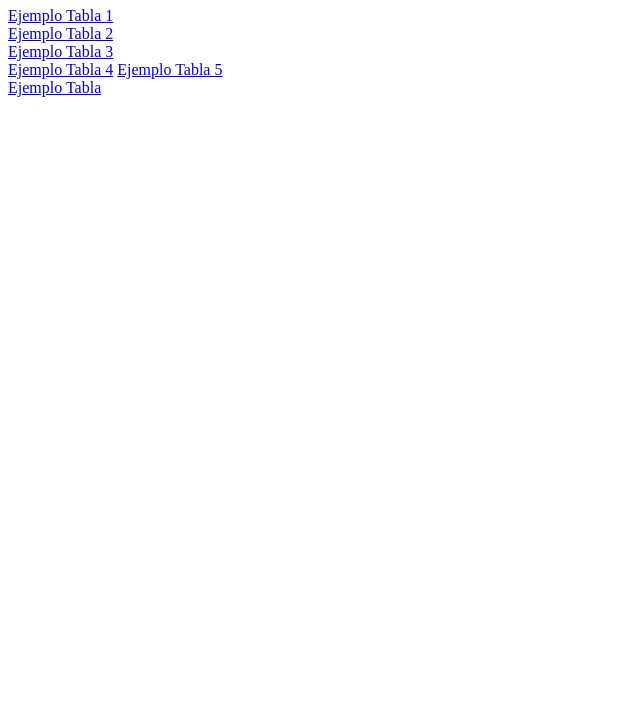
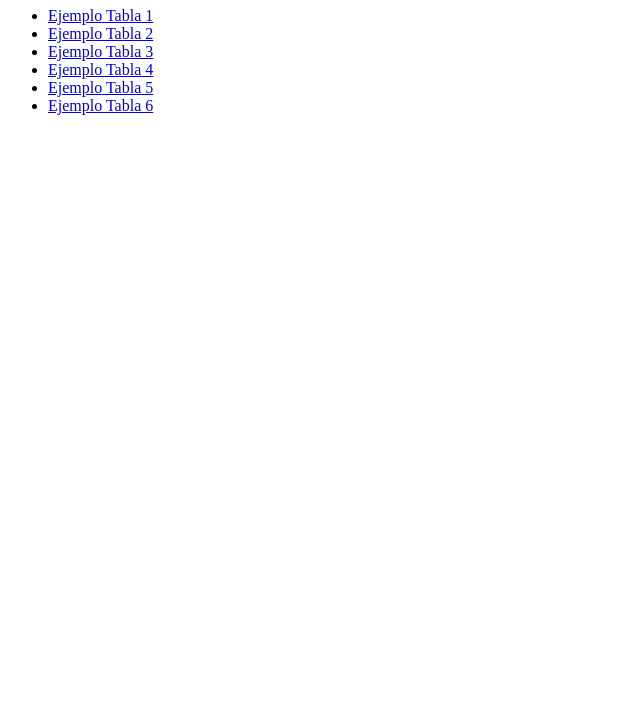
Before and after one commit to Jason3221/Proyecto-Bonificacion, a plain HTML site: page index.html in a window 1280 px wide. Shown: the part 73-800 px from the top of the page, without its empty margins (0-640 px from the left). Drawn offline with Linux system fonts and the light colour scheme.

Commit message:
Se realizó otro cambio

```diff
--- a/index.html
+++ b/index.html
@@ -9,22 +9,14 @@
 
     <h1>Menu principal</h1>
 
-    <a href="html/ejemplotabla1.html">Ejemplo Tabla 1</a>
+    <ul>
+        <li><a href="html/ejemplotabla1.html">Ejemplo Tabla 1</a></li>
+        <li><a href="html/ejemplotabla2.html">Ejemplo Tabla 2</a></li>
+        <li><a href="html/ejemplotabla3.html">Ejemplo Tabla 3</a></li>
+        <li><a href="html/ejemplotabla4.html">Ejemplo Tabla 4</a></li>
+        <li><a href="html/ejemplotabla5.html">Ejemplo Tabla 5</a></li>
+        <li><a href="html/ejemplotabla6.html">Ejemplo Tabla 6</a></li>
+    </ul>
 
-    <div>
-    <a href="html/ejemplotabla2.html">Ejemplo Tabla 2</a>
-    </div>
-
-    <div>
-    <a href="html/ejemplotabla3.html">Ejemplo Tabla 3</a>
-    </div>
-
-    <a href="html/ejemplotabla4.html">Ejemplo Tabla 4</a>
-
-    <a href="html/ejemplotabla5.html">Ejemplo Tabla 5</a>
-
-    <div>
-        <a href="html/ejemplotabla6.html">Ejemplo Tabla </a>
-    </div>
 </body>
 </html>
```
